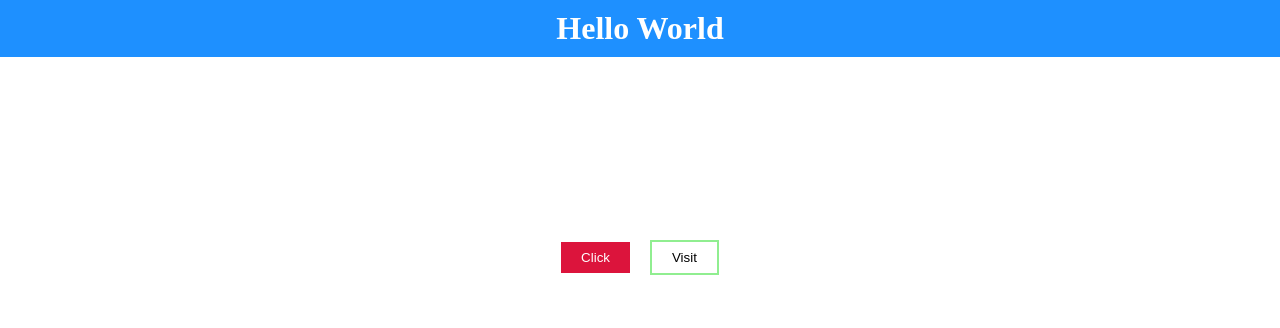
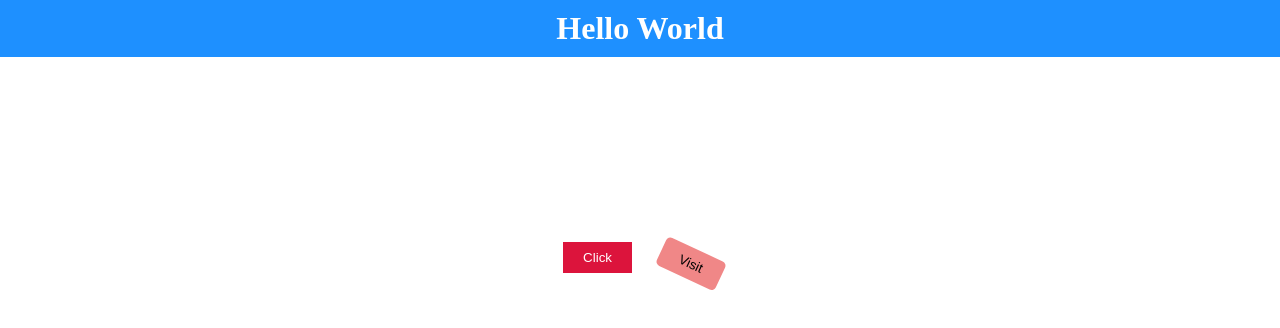
Before and after one commit to TechWithFatma/FrontendCodingChallenge60, a plain HTML site: page Frontend/challenge_D03/index.html in a window 1280 px wide. In both pictures the pointer is over the button "Visit". Drawn offline with Linux system fonts and the light colour scheme.

Commit message:
practice

```diff
--- a/Frontend/challenge_D03/css/style.css
+++ b/Frontend/challenge_D03/css/style.css
@@ -33,5 +33,23 @@ button {
     border: 2px solid lightgreen;
     color: black;
     background: transparent;
-    /* background: lightgreen; */
+    transition: 4s background, border-radius 4s, border ease-in;
+    transform: translate(10%, 20%) rotate(25deg);
 }
+
+.btn-visit:hover {
+    background: lightcoral;
+    border-radius: 5px;
+    border: none;
+}
+
+
+/* @keyframes hv {
+    0%,
+    40% {
+        background: transparent;
+    }
+    100% {
+        background: lightseagreen;
+    }
+} */
```
